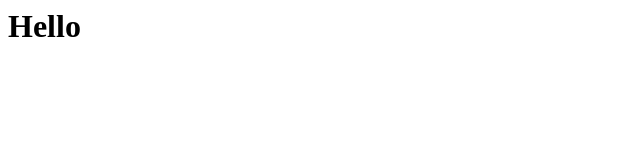
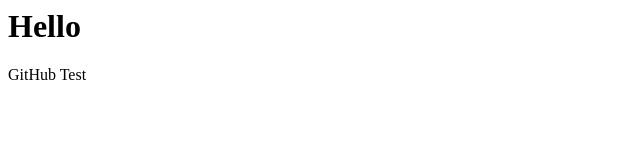
Before and after one commit to NarayanMx/new-repo, a plain HTML site: page index.html in a window 1280 px wide. Shown: the full height of the page, 0-640 px from the left. Drawn offline with Linux system fonts and the light colour scheme.

Commit message:
Add-main-text

```diff
--- a/index.html
+++ b/index.html
@@ -1 +1,2 @@
 <h1>Hello</h1>
+<p>GitHub Test</p>
```
